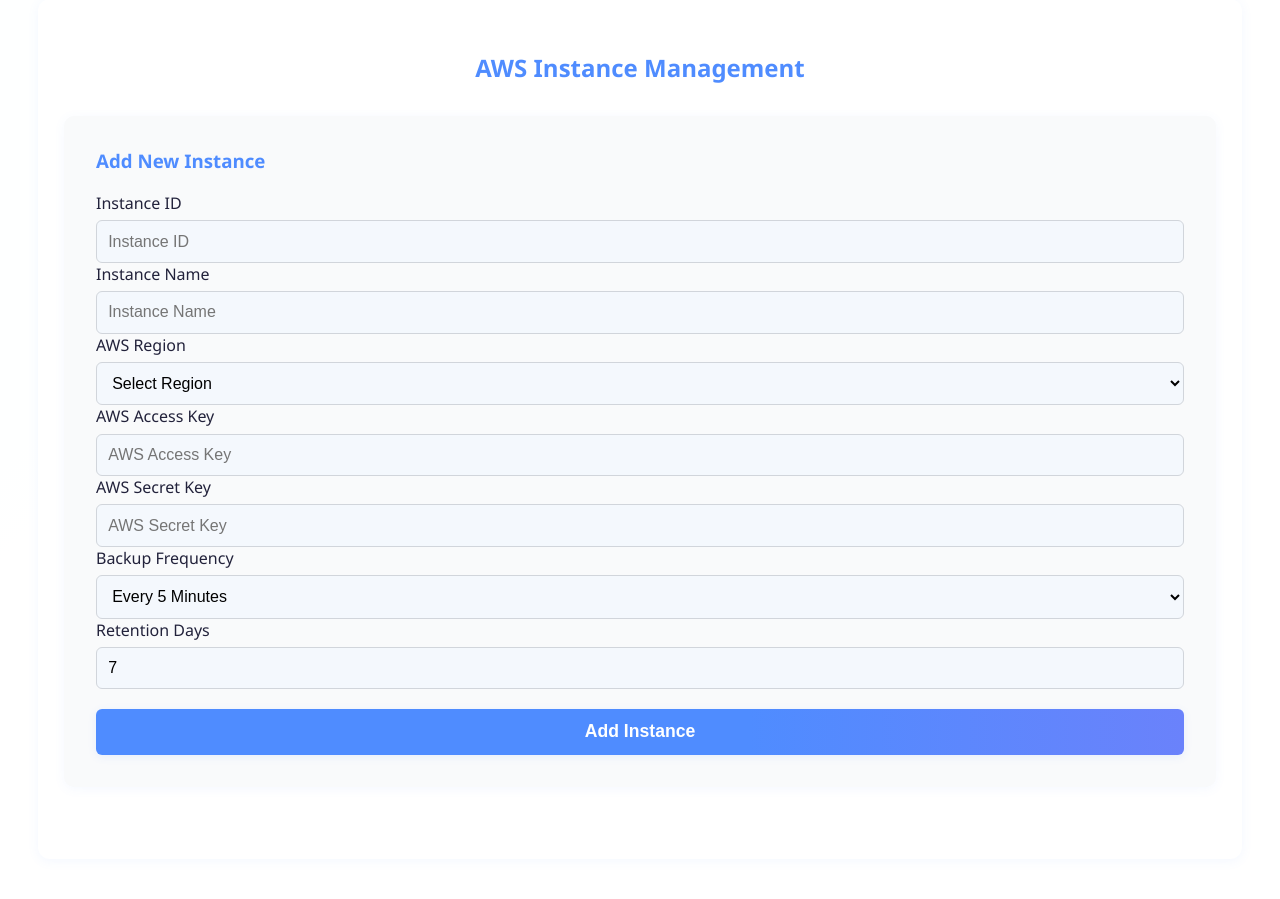
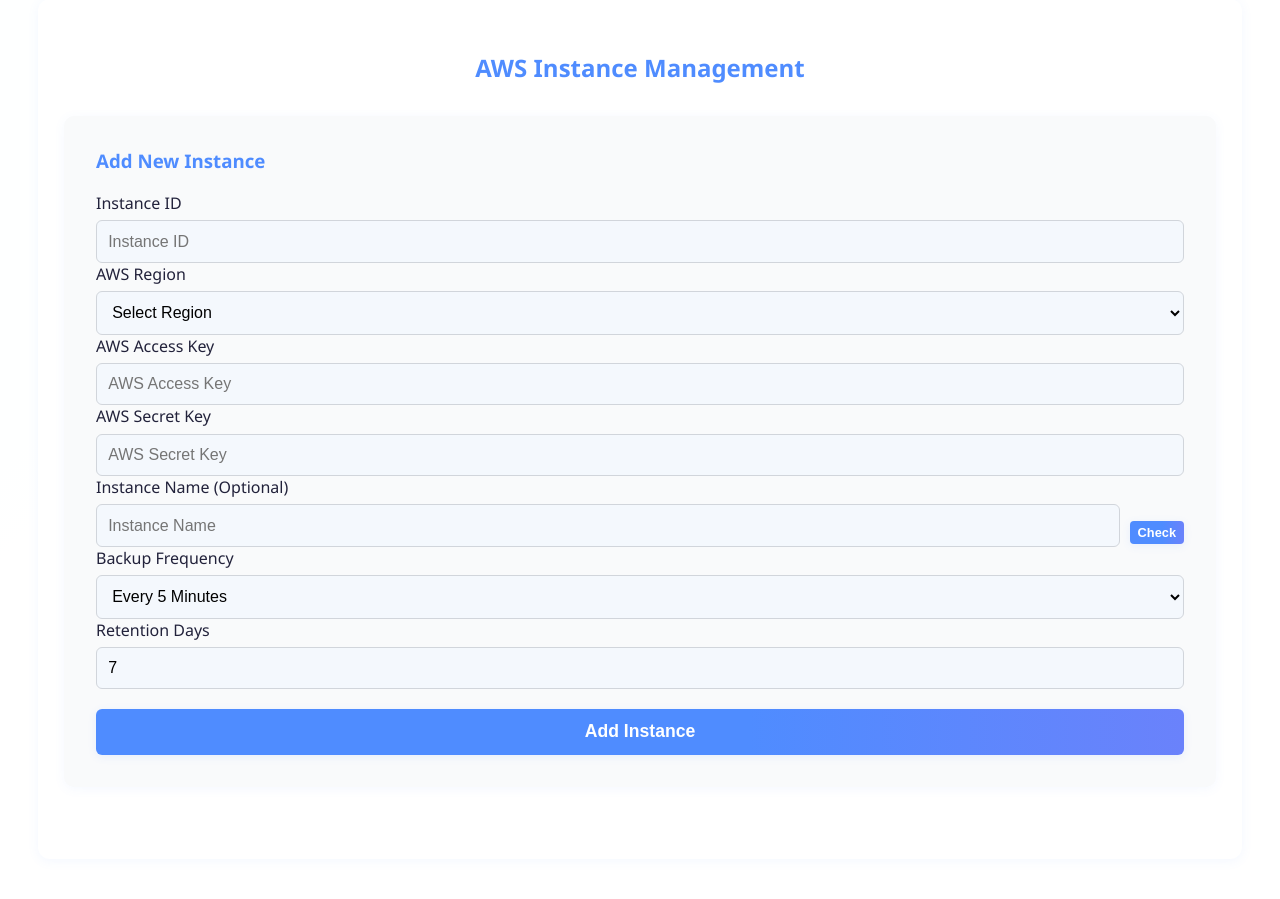
Before and after one commit to s3csys/amivault, a Flask app: page /add-instance in a window 1280 px wide. Shown: the part 114-1013 px from the top of the page. Run offline with Flask 3, Linux system fonts and the light colour scheme; some libraries are stand-ins or nearby versions.

Commit message:
instance name checked added

```diff
--- a/app.py
+++ b/app.py
@@ -2,8 +2,9 @@ import pyotp
 import qrcode
 import io
 import base64
+import boto3
 
-from flask import Flask, render_template, request, redirect, url_for, flash, session, send_file
+from flask import Flask, render_template, request, redirect, url_for, flash, session, send_file, jsonify
 from flask_sqlalchemy import SQLAlchemy
 from werkzeug.security import generate_password_hash, check_password_hash
 
@@ -14,7 +15,7 @@ app.config['SQLALCHEMY_TRACK_MODIFICATIONS'] = False
 
 db = SQLAlchemy(app)
 
-# ---------------------- Models ----------------------
+############################################################ Models ############################################################
 
 class User(db.Model):
     id = db.Column(db.Integer, primary_key=True)
@@ -49,7 +50,7 @@ class BackupSettings(db.Model):
 
 two_factor_secret = db.Column(db.String(32), nullable=True)
 
-# ---------------------- Routes ----------------------
+############################################################ Routes ############################################################
 
 @app.route('/')
 def dashboard():
@@ -150,7 +151,7 @@ def logout():
     session.clear()
     return redirect(url_for('login'))
 
-# --------- User Management ---------
+############################################################ User Management ############################################################
 
 @app.route('/user-settings', methods=['GET'])
 def user_settings():
@@ -284,7 +285,7 @@ def toggle_2fa():
     flash("Two-factor authentication setting updated.", "success")
     return redirect(url_for('user_settings'))
 
-# --------- AWS Instances ---------
+############################################################ AWS Instances ############################################################
 
 @app.route('/aws-instances', methods=['GET'])
 def manage_instances():
@@ -371,11 +372,11 @@ def delete_instance(instance_id):
 #    return redirect(url_for('manage_instances'))
 
 
-# List all instances
-@app.route('/instances')
-def list_instances():
-    instances = Instance.query.all()
-    return render_template('instances.html', instances=instances)
+## List all instances
+#@app.route('/instances')
+#def list_instances():
+#    instances = Instance.query.all()
+#    return render_template('instances.html', instances=instances)
 
 ## Add a new instance
 #@app.route('/add-instance', methods=['GET', 'POST'])
@@ -446,7 +447,52 @@ def update_instance(instance_id):
 #    flash('Instance deleted!', 'success')
 #    return redirect(url_for('list_instances'))
 
-# --------- Notifications ---------
+@app.route('/start-backup/<instance_id>', methods=['POST'])
+def start_backup(instance_id):
+    # TODO: Add your backup logic here
+    # For example: backup_instance(instance_id)
+    flash(f"Manual backup started for instance {instance_id}", "success")
+    return redirect(url_for('manage_instances'))
+
+############################################################ AWS Checker ############################################################
+@app.route('/check-instance', methods=['POST'])
+def check_instance():
+    data = request.get_json()
+    instance_id = data.get('instance_id')
+    access_key = data.get('access_key')
+    secret_key = data.get('secret_key')
+    region = data.get('region')
+
+    if not all([instance_id, access_key, secret_key, region]):
+        return jsonify(success=False, error='Missing required fields')
+
+    try:
+        # Use boto3 client for more robust error handling
+        ec2_client = boto3.client(
+            'ec2',
+            region_name=region,
+            aws_access_key_id=access_key,
+            aws_secret_access_key=secret_key
+        )
+        response = ec2_client.describe_instances(InstanceIds=[instance_id])
+        reservations = response.get('Reservations', [])
+        if not reservations or not reservations[0].get('Instances'):
+            return jsonify(success=False, error='Instance not found in this region/account.')
+
+        instance = reservations[0]['Instances'][0]
+        name = instance_id  # Default to ID
+        tags = instance.get('Tags', [])
+        for tag in tags:
+            if tag['Key'] == 'Name' and tag.get('Value'):
+                name = tag['Value']
+                break
+        return jsonify(success=True, instance_name=name)
+    except Exception as e:
+        # Return the AWS error message for debugging
+        return jsonify(success=False, error=str(e))
+
+
+############################################################ Notifications ############################################################
 def add_notification(message, category='info'):
     if 'notifications' not in session:
         session['notifications'] = []
@@ -460,7 +506,7 @@ def clear_notifications():
     session.modified = True
     return redirect(request.referrer or url_for('instances'))
 
-# --------- Backup Settings ---------
+############################################################ Backup Settings ############################################################
 
 @app.route('/backup-settings', methods=['GET'])
 def backup_settings():
@@ -482,7 +528,7 @@ def update_backup_settings():
     return redirect(url_for('backup_settings'))
 
 
-# ---------------------- Run ----------------------
+############################################################ Run ############################################################
 
 if __name__ == '__main__':
     with app.app_context():
--- a/static/style.css
+++ b/static/style.css
@@ -286,3 +286,21 @@ button:hover {
     min-width: 0;
   }
 }
+
+.small-check-btn {
+    padding: 4px 8px;
+    font-size: 0.8rem;
+    background-color: #3498db;
+    color: white;
+    border: none;
+    border-radius: 4px;
+    cursor: pointer;
+    width: auto;           /* Ensure it's only as wide as its content */
+    white-space: nowrap;   /* Prevent the text from wrapping */
+    flex-shrink: 0;        /* Prevent shrinking in flex layout */
+}
+
+
+.small-check-btn:hover {
+    background-color: #2980b9;
+}
--- a/templates/aws_instances.html
+++ b/templates/aws_instances.html
@@ -8,9 +8,7 @@
       <h3 style="margin-top:0; color:#4f8cff;">Add New Instance</h3>
       <form method="POST" action="{{ url_for('add_instance') }}" class="instance-form">
         <label>Instance ID</label>
-        <input type="text" name="instance_id" placeholder="Instance ID" required>
-        <label>Instance Name</label>
-        <input type="text" name="instance_name" placeholder="Instance Name" required>
+        <input type="text" id="instance_id" name="instance_id" placeholder="Instance ID" required>
 
         <label>AWS Region</label>
         <select id="region_select_add" name="region" onchange="toggleCustomRegion('region_select_add', 'custom_region_add')" required>
@@ -47,9 +45,17 @@
         >
 
         <label>AWS Access Key</label>
-        <input type="text" name="access_key" placeholder="AWS Access Key" required>
+        <input type="text" id="access_key" name="access_key" placeholder="AWS Access Key" required>
+
         <label>AWS Secret Key</label>
-        <input type="password" name="secret_key" placeholder="AWS Secret Key" required>
+        <input type="password" id="secret_key" name="secret_key" placeholder="AWS Secret Key" required>
+
+        <label>Instance Name (Optional)</label>
+        <div style="display: flex; gap: 10px; align-items: center;">
+            <input type="text" id="instance_name" name="instance_name" placeholder="Instance Name" required style="flex: 1;">
+            <button type="button" class="small-check-btn" id="check-instance-btn">Check</button>
+        </div>
+
         <label>Backup Frequency</label>
         <select id="backup_frequency_select_add" name="backup_frequency" onchange="toggleCustomFreq('backup_frequency_select_add', 'custom_backup_frequency_add', 'customHelpTextAdd')" required>
             <option value="*/5 * * * *">Every 5 Minutes</option>
@@ -81,6 +87,8 @@
       </form>
     </div>
   </div>
+
+
   <!-- List Instances -->
   {% if instances %}
   <div class="section">
@@ -96,6 +104,7 @@
               <th>Backup Frequency</th>
               <th>Retention Days</th>
               <th>Update</th>
+              <th>Manual Backup</th>
               <th>Delete</th>
             </tr>
           </thead>
@@ -150,6 +159,11 @@
                 <td><input type="number" name="retention_days" value="{{ inst.retention_days or 7 }}" min="1" required></td>
                 <td><button type="submit">Update</button></td>
               </form>
+                <td>
+                  <form method="POST" action="{{ url_for('start_backup', instance_id=inst.instance_id) }}">
+                    <button type="submit" style="background:#22c55e; color:#fff; border:none;">Start Backup</button>
+                  </form>
+                </td>
               <td>
                 <form method="POST" action="{{ url_for('delete_instance', instance_id=inst.instance_id) }}">
                   <button type="submit" onclick="return confirm('Delete this instance?');" style="background:#ff3b30; border:none;">Delete</button>
@@ -193,4 +207,74 @@ function toggleCustomRegion(selectElemId, customInputId) {
     }
 }
 </script>
+
+<!--########## check-instance-btn ########## -->
+<!-- Add this in your HTML, preferably before </body> -->
+<script src="https://cdn.jsdelivr.net/npm/sweetalert2@11"></script>
+<script>
+document.addEventListener('DOMContentLoaded', function() {
+    document.getElementById('check-instance-btn').onclick = function() {
+        const instanceId = document.getElementById('instance_id').value;
+        const accessKey = document.getElementById('access_key').value;
+        const secretKey = document.getElementById('secret_key').value;
+        let region = document.getElementById('region_select_add').value;
+        if (region === 'custom') {
+            region = document.getElementById('custom_region_add').value.trim();
+        }
+
+        if (!instanceId || !accessKey || !secretKey || !region) {
+            Swal.fire({
+                icon: 'warning',
+                title: 'Missing Fields',
+                text: 'Please enter the Instance ID, Access Key, Secret Key, and Region.',
+                confirmButtonColor: '#3085d6'
+            });
+            return;
+        }
+
+        fetch('{{ url_for("check_instance") }}', {
+            method: 'POST',
+            headers: {
+                'Content-Type': 'application/json'
+            },
+            body: JSON.stringify({
+                instance_id: instanceId,
+                access_key: accessKey,
+                secret_key: secretKey,
+                region: region
+            })
+        })
+        .then(response => response.json())
+        .then(data => {
+            if (data.success) {
+                document.getElementById('instance_name').value = data.instance_name;
+                Swal.fire({
+                    icon: 'success',
+                    title: 'Success',
+                    text: 'Instance found and name filled!',
+                    timer: 2000,
+                    showConfirmButton: false
+                });
+            } else {
+                Swal.fire({
+                    icon: 'error',
+                    title: 'Error',
+                    html: 'Instance not found or not accessible.<br>' + (data.error || ''),
+                    confirmButtonColor: '#d33'
+                });
+            }
+        })
+        .catch(() => Swal.fire({
+            icon: 'error',
+            title: 'Error',
+            text: 'Error checking instance.',
+            confirmButtonColor: '#d33'
+        }));
+    };
+});
+</script>
+
+
+
+
 {% endblock %}
--- a/templates/instances.html
+++ b/templates/instances.html
@@ -1,3 +1,5 @@
+{% extends "base.html" %}
+{% block content %}
 <div class="section">
   <h2>Add AWS Instance & Credentials</h2>
   <form method="POST" action="{{ url_for('add_instance') }}" class="instance-form">
```
